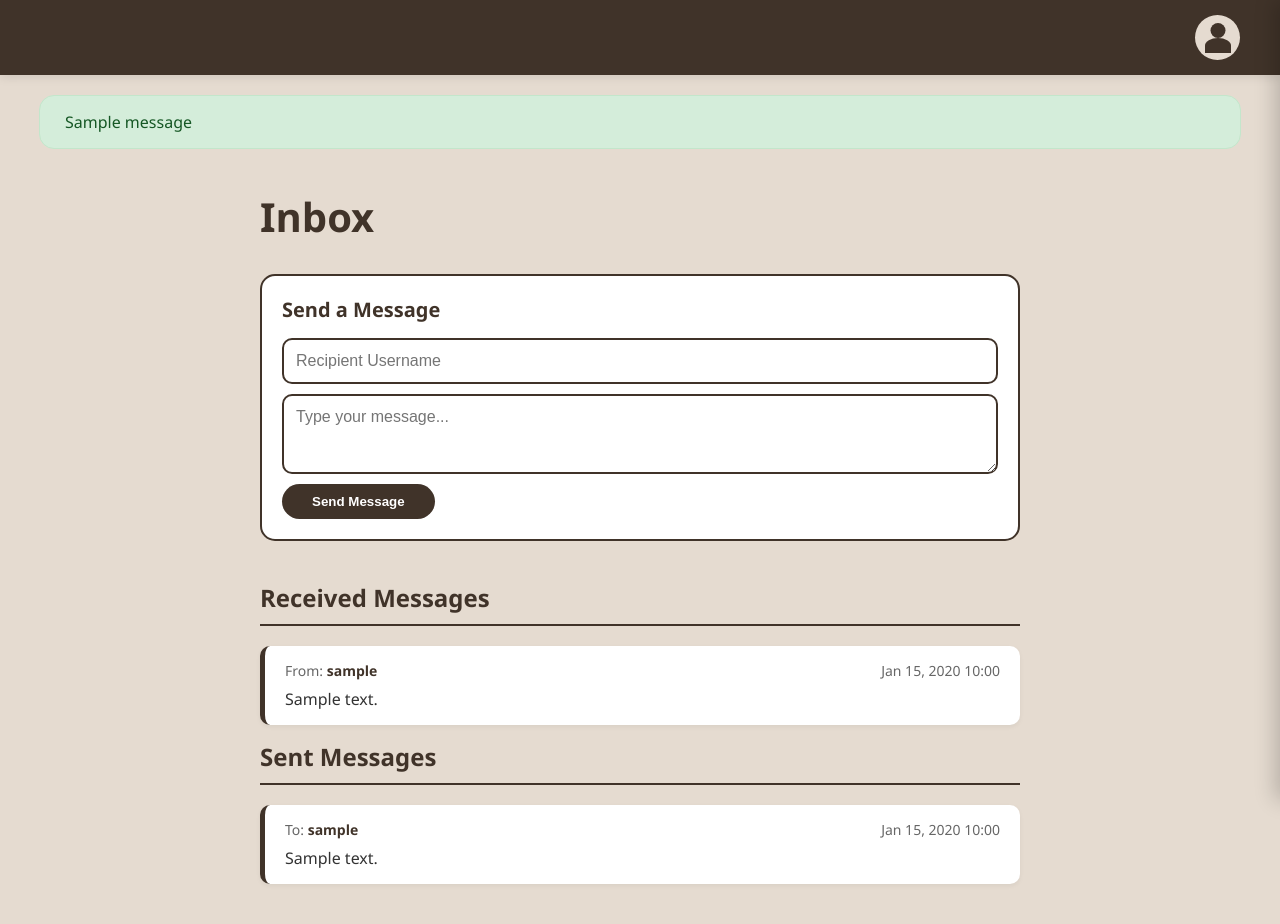
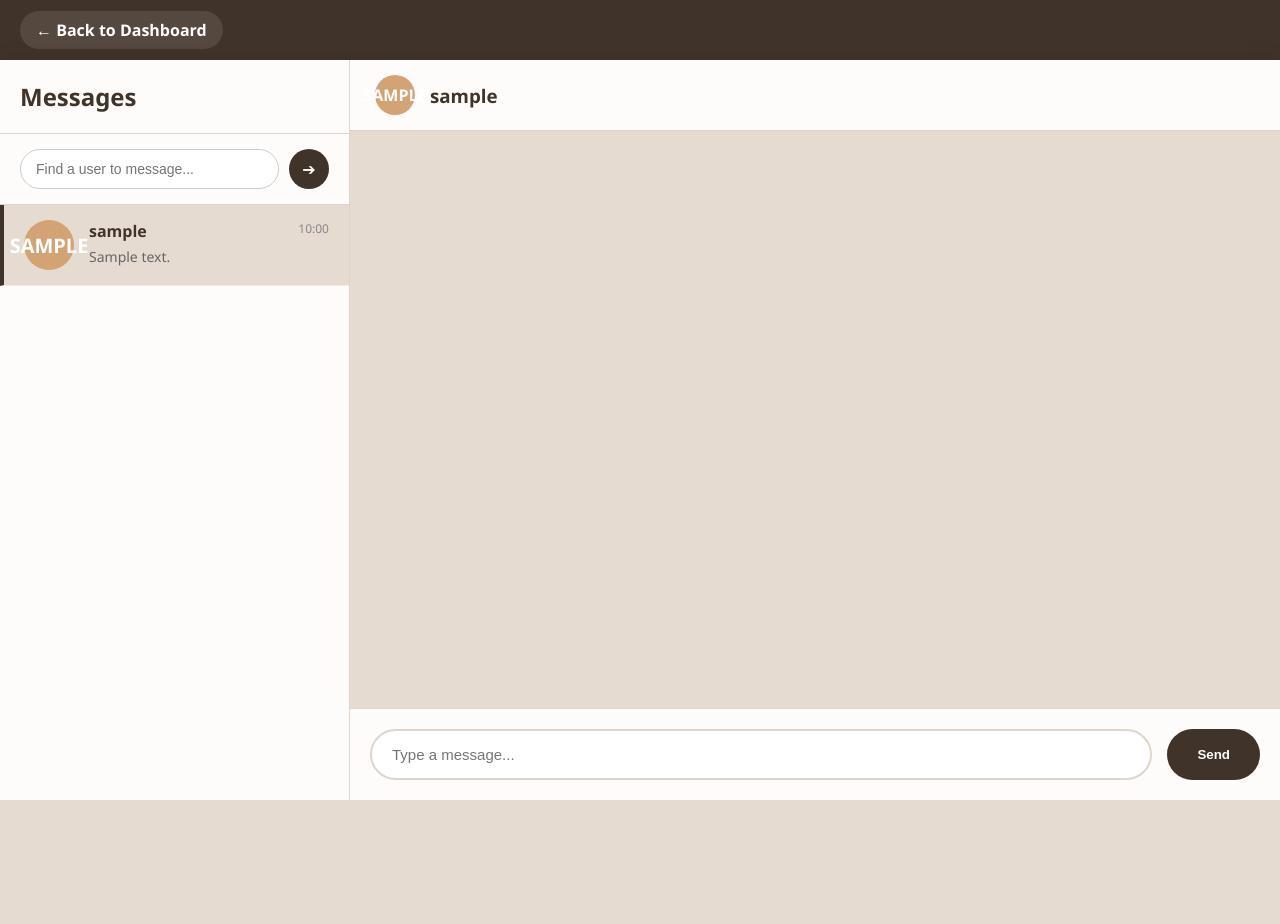
Before and after one commit to Phygellus/HabangBahay, a Django app: template HabangBahay/templates/dashboard/inbox.html in a window 1280 px wide. After the commit the page ends 800 px from the top, so only its background shows below. Run offline with Django 5.2, Linux system fonts and the light colour scheme; tables that the repository leaves empty hold one stand-in row (values such as "Sample post"); the template is opened without the code that fills it: values that come from a table or form of the project are taken from there, most other values are stand-ins (such as "Sample title", 1, 10 or a date in 2020); one stand-in notice (Sample message) is shown.

Commit message:
style(inbox): Update inbox and messaging system look

```diff
--- a/HabangBahay/apps/dashboard/urls.py
+++ b/HabangBahay/apps/dashboard/urls.py
@@ -11,5 +11,6 @@ urlpatterns = [
     path('payment/<int:house_id>/', views.payment, name='payment'),
     path('add-house/', views.add_house, name='add_house'),
     path('inbox/', views.inbox, name='inbox'),
+    path('inbox/<int:active_user_id>/', views.inbox, name='inbox_with_user'),
     path('send-message/', views.send_message, name='send_message'),
 ]
--- a/HabangBahay/static/css/dashboard/inbox.css
+++ b/HabangBahay/static/css/dashboard/inbox.css
@@ -1,247 +1,129 @@
 * { box-sizing: border-box; margin: 0; padding: 0; }
-
 body {
     background-color: #e5dbd0;
-    font-family: Arial, sans-serif;
-    min-height: 100vh;
+    font-family: 'Segoe UI', Arial, sans-serif;
+    height: 100vh;
+    display: flex;
+    flex-direction: column;
+    overflow: hidden;
 }
 
 .top-bar {
-    width: 100%;
-    height: 70px;
-    background-color: #403329;
-    display: flex;
-    align-items: center;
-    justify-content: flex-end;
-    padding-right: 45px;
+    height: 60px; background-color: #403329;
+    display: flex; align-items: center; padding: 0 20px;
+}
+.back-btn {
+    color: white; text-decoration: none; font-weight: bold; font-size: 16px;
+    background: rgba(255,255,255,0.1); padding: 8px 16px; border-radius: 20px;
+    transition: background 0.2s;
+}
+.back-btn:hover { background: rgba(255,255,255,0.2); }
+
+.chat-app {
+    display: flex; flex-grow: 1; height: calc(100vh - 60px);
+    max-width: 1400px; margin: 0 auto; width: 100%;
+    background: white; box-shadow: 0 0 20px rgba(0,0,0,0.1);
 }
 
-.profile-photo {
-    width: 48px;
-    height: 48px;
-    border-radius: 50%;
-    background-color: #eee;
-    cursor: pointer;
-    position: relative;
+.chat-sidebar {
+    width: 350px; border-right: 1px solid #e0d5cb;
+    display: flex; flex-direction: column; background: #fdfcfb;
 }
 
-.profile-photo::before {
-    content: "";
-    width: 17px;
-    height: 17px;
-    background-color: white;
-    border-radius: 50%;
-    position: absolute;
-    top: 8px;
-    left: 50%;
-    transform: translateX(-50%);
+.sidebar-header {
+    padding: 20px; border-bottom: 1px solid #e0d5cb;
+}
+.sidebar-header h2 { color: #403329; font-size: 24px; }
+
+.new-message-form { padding: 15px 20px; border-bottom: 1px solid #e0d5cb; }
+.new-message-form form { display: flex; gap: 10px; }
+.new-message-form input {
+    flex-grow: 1; padding: 10px 15px; border: 1px solid #ccc;
+    border-radius: 20px; outline: none; font-size: 14px;
+}
+.new-message-form button {
+    background: #403329; color: white; border: none; border-radius: 50%;
+    width: 40px; height: 40px; cursor: pointer; font-size: 16px;
 }
 
-.profile-photo::after {
-    content: "";
-    width: 30px;
-    height: 17px;
-    background-color: white;
-    border-radius: 50% 50% 0 0;
-    position: absolute;
-    bottom: 6px;
-    left: 50%;
-    transform: translateX(-50%);
+.conversation-list { flex-grow: 1; overflow-y: auto; }
+.conversation-item {
+    display: flex; padding: 15px 20px; gap: 15px;
+    text-decoration: none; color: inherit; transition: background 0.2s;
+    border-bottom: 1px solid #f0ebe6;
+}
+.conversation-item:hover { background: #f5f0eb; }
+.conversation-item.active { background: #e5dbd0; border-left: 4px solid #403329; }
+
+.avatar {
+    width: 50px; height: 50px; border-radius: 50%; background: #d4a373;
+    color: white; display: flex; align-items: center; justify-content: center;
+    font-size: 20px; font-weight: bold; flex-shrink: 0;
 }
 
-h1 {
-    margin: 32px 39px 20px 39px;
-    font-size: 48px;
-    color: #403329;
+.convo-details { flex-grow: 1; overflow: hidden; }
+.convo-header { display: flex; justify-content: space-between; margin-bottom: 5px; }
+.convo-header .name { font-weight: bold; color: #403329; }
+.convo-header .time { font-size: 12px; color: #888; }
+.convo-details .snippet { font-size: 14px; color: #666; white-space: nowrap; overflow: hidden; text-overflow: ellipsis; }
+
+.chat-main { flex-grow: 1; display: flex; flex-direction: column; background: #fff; }
+
+.chat-header {
+    padding: 15px 25px; border-bottom: 1px solid #e0d5cb;
+    display: flex; align-items: center; gap: 15px; background: #fdfcfb;
+}
+.chat-header .avatar { width: 40px; height: 40px; font-size: 16px; }
+.chat-header h3 { color: #403329; }
+
+.chat-history {
+    flex-grow: 1; padding: 25px; overflow-y: auto;
+    display: flex; flex-direction: column; gap: 15px;
+    background: #e5dbd0; /* Slight background tint for chat area */
 }
 
-.username { color: #5a4738; }
+.message-row { display: flex; width: 100%; }
+.message-row.sent { justify-content: flex-end; }
+.message-row.received { justify-content: flex-start; }
 
-.messages { margin: 20px 39px; }
-
-.alert {
-    padding: 15px 20px;
-    border-radius: 35px;
-    margin-bottom: 15px;
-    font-size: 16px;
-    text-align: center;
+.message-bubble {
+    max-width: 60%; padding: 12px 18px; border-radius: 18px;
+    font-size: 15px; line-height: 1.4; position: relative;
 }
 
-.alert-success { background: #d4edda; color: #155724; border: 2px solid #c3e6cb; }
-.alert-error { background: #f8d7da; color: #721c24; border: 2px solid #f5c6cb; }
-
-/* Send Message Box */
-.send-message-box {
-    margin: 20px 39px;
-    padding: 25px;
-    background-color: rgba(255, 255, 255, 0.5);
-    border-radius: 15px;
-    border: 2px solid #403329;
+.sent .message-bubble {
+    background: #403329; color: white;
+    border-bottom-right-radius: 4px;
+}
+.received .message-bubble {
+    background: white; color: #333; border: 1px solid #e0d5cb;
+    border-bottom-left-radius: 4px;
 }
 
-.send-message-box h2 {
-    color: #403329;
-    margin-bottom: 15px;
-    font-size: 22px;
+.message-time {
+    display: block; font-size: 11px; margin-top: 5px; opacity: 0.7; text-align: right;
 }
 
-.send-message-box form {
-    display: flex;
-    flex-direction: column;
-    gap: 12px;
+.chat-input-area {
+    padding: 20px; border-top: 1px solid #e0d5cb; background: #fdfcfb;
 }
+.chat-input-area form { display: flex; gap: 15px; }
+.chat-input-area input {
+    flex-grow: 1; padding: 15px 20px; border: 2px solid #e0d5cb;
+    border-radius: 30px; outline: none; font-size: 15px; transition: border 0.2s;
+}
+.chat-input-area input:focus { border-color: #403329; }
+.chat-input-area button {
+    background: #403329; color: white; border: none; border-radius: 30px;
+    padding: 0 30px; font-weight: bold; cursor: pointer; transition: background 0.2s;
+}
+.chat-input-area button:hover { background: #514238; }
 
-.send-message-box input,
-.send-message-box textarea {
-    padding: 12px 16px;
-    border: 2px solid #403329;
-    border-radius: 10px;
-    font-size: 16px;
-    font-family: Arial, sans-serif;
-    outline: none;
-    background-color: white;
+.empty-chat, .empty-sidebar {
+    flex-grow: 1; display: flex; flex-direction: column;
+    align-items: center; justify-content: center; color: #888; text-align: center;
+    padding: 40px; background: #fdfcfb;
 }
-
-.send-message-box textarea {
-    min-height: 100px;
-    resize: vertical;
-}
-
-.send-message-box button {
-    align-self: flex-start;
-    padding: 12px 40px;
-    background-color: #403329;
-    color: white;
-    border: none;
-    border-radius: 25px;
-    font-size: 16px;
-    font-weight: bold;
-    cursor: pointer;
-}
-
-.send-message-box button:hover {
-    background-color: #514238;
-}
-
-/* Messages Sections */
-.messages-section {
-    margin: 30px 39px;
-}
-
-.messages-section h2 {
-    color: #403329;
-    font-size: 24px;
-    margin-bottom: 15px;
-    padding-bottom: 8px;
-    border-bottom: 2px solid #403329;
-}
-
-.message-card {
-    background-color: white;
-    border-radius: 12px;
-    padding: 15px 20px;
-    margin-bottom: 12px;
-    border-left: 5px solid #403329;
-    box-shadow: 0 2px 5px rgba(0, 0, 0, 0.08);
-}
-
-.message-card.unread {
-    border-left-color: #d97706;
-    background-color: #fff8e7;
-}
-
-.message-header {
-    display: flex;
-    justify-content: space-between;
-    margin-bottom: 8px;
-    font-size: 14px;
-}
-
-.message-from {
-    font-weight: bold;
-    color: #403329;
-}
-
-.message-date {
-    color: #888;
-}
-
-.message-body {
-    color: #333;
-    font-size: 16px;
-    line-height: 1.4;
-}
-
-.no-messages {
-    color: #888;
-    font-style: italic;
-    padding: 10px 0;
-}
-
-/* Sidebar */
-.sidebar {
-    position: fixed;
-    top: 0;
-    right: 0;
-    width: 367px;
-    height: 100vh;
-    background-color: #403329;
-    color: white;
-    transform: translateX(100%);
-    transition: transform 0.3s ease;
-    z-index: 10;
-}
-
-.sidebar.active { transform: translateX(0); }
-
-.sidebar-user {
-    height: 152px;
-    display: flex;
-    align-items: center;
-    padding-left: 25px;
-    border-bottom: 2px solid #ddd;
-}
-
-.sidebar-user .profile-photo {
-    width: 62px;
-    height: 62px;
-    margin-right: 27px;
-}
-
-.sidebar-user .username {
-    font-size: 30px;
-    color: white;
-}
-
-.sidebar-menu a,
-.sidebar-logout-btn {
-    display: flex;
-    align-items: center;
-    height: 85px;
-    padding-left: 13px;
-    color: white;
-    text-decoration: none;
-    font-size: 25px;
-    border-bottom: 1px solid #aaa;
-    background: none;
-    border-left: none;
-    border-right: none;
-    border-top: none;
-    width: 100%;
-    text-align: left;
-    cursor: pointer;
-    font-family: Arial, sans-serif;
-}
-
-.sidebar-menu a:hover,
-.sidebar-logout-btn:hover {
-    background-color: #514238;
-}
-
-@media (max-width: 600px) {
-    h1 { font-size: 32px; margin-left: 20px; }
-    .send-message-box,
-    .messages-section,
-    .messages { margin-left: 20px; margin-right: 20px; }
-    .sidebar { width: 280px; }
-}
+.empty-chat .icon { font-size: 60px; margin-bottom: 20px; }
+.empty-chat h2 { color: #403329; margin-bottom: 10px; }
+.empty-sidebar { font-size: 14px; padding: 20px; }
--- a/HabangBahay/templates/dashboard/inbox.html
+++ b/HabangBahay/templates/dashboard/inbox.html
@@ -3,121 +3,107 @@
 <head>
     <meta charset="UTF-8">
     <meta name="viewport" content="width=device-width, initial-scale=1.0">
-    <title>Inbox - HABANGBAHAY</title>
+    <title>Messages - HABANGBAHAY</title>
     {% load static %}
-    <link rel="stylesheet" href="{% static 'css/dashboard/home.css' %}">
-    <style>
-        /* Extra CSS just for the inbox layout */
-        .inbox-container { max-width: 800px; margin: 40px auto; padding: 0 20px; }
-        .inbox-container h1 { color: #403329; font-size: 40px; margin-bottom: 30px; }
-
-        .send-box {
-            background-color: white; border: 2px solid #403329; border-radius: 15px;
-            padding: 20px; margin-bottom: 40px;
-        }
-        .send-box h2 { color: #403329; font-size: 20px; margin-bottom: 15px; }
-        .send-box form { display: flex; flex-direction: column; gap: 10px; }
-        .send-box input, .send-box textarea {
-            padding: 12px; border: 2px solid #403329; border-radius: 10px;
-            font-family: Arial, sans-serif; font-size: 16px; outline: none;
-        }
-        .send-box textarea { min-height: 80px; resize: vertical; }
-        .send-box button {
-            align-self: flex-start; padding: 10px 30px; background-color: #403329;
-            color: white; border: none; border-radius: 20px; font-weight: bold; cursor: pointer;
-        }
-
-        .message-section h2 { color: #403329; border-bottom: 2px solid #403329; padding-bottom: 10px; margin-bottom: 20px; }
-        .message-card {
-            background: white; border-left: 5px solid #403329; border-radius: 10px;
-            padding: 15px 20px; margin-bottom: 15px; box-shadow: 0 2px 5px rgba(0,0,0,0.05);
-        }
-        .message-header { display: flex; justify-content: space-between; margin-bottom: 8px; font-size: 14px; color: #666; }
-        .message-header strong { color: #403329; }
-        .message-body { font-size: 16px; color: #333; }
-        .empty-text { color: #888; font-style: italic; margin-bottom: 30px; }
-    </style>
+    <link rel="stylesheet" href="{% static 'css/dashboard/inbox.css' %}">
 </head>
 <body>
+    <!-- Top Bar -->
     <div class="top-bar">
-        <div class="profile-photo" onclick="toggleSidebar()"></div>
+        <a href="{% url 'dashboard:home' %}" class="back-btn">← Back to Dashboard</a>
     </div>
 
-    {% if messages %}
-        <div class="messages" style="margin: 20px 39px;">
-            {% for message in messages %}
-                <div class="alert alert-{{ message.tags }}">{{ message }}</div>
-            {% endfor %}
+    <div class="chat-app">
+        <!-- LEFT SIDEBAR: Conversations -->
+        <div class="chat-sidebar">
+            <div class="sidebar-header">
+                <h2>Messages</h2>
             </div>
-    {% endif %}
 
-    <div class="inbox-container">
-        <h1>Inbox</h1>
-
-        <!-- Send Message Form -->
-        <div class="send-box">
-            <h2>Send a Message</h2>
+            <!-- New Message Search -->
+            <div class="new-message-form">
                 <form method="POST" action="{% url 'dashboard:send_message' %}">
                     {% csrf_token %}
-                <input type="text" name="receiver_username" placeholder="Recipient Username" required>
-                <textarea name="description" placeholder="Type your message..." required></textarea>
-                <button type="submit">Send Message</button>
+                    <input type="text" name="receiver_username" placeholder="Find a user to message..." required>
+                    <button type="submit">➔</button>
                 </form>
             </div>
 
-        <!-- Received Messages -->
-        <div class="message-section">
-            <h2>Received Messages</h2>
-            {% for msg in received_messages %}
-                <div class="message-card">
-                    <div class="message-header">
-                        <span>From: <strong>{{ msg.sender.user.username }}</strong></span>
-                        <span>{{ msg.date_sent|date:"M d, Y H:i" }}</span>
+            <!-- Conversation List -->
+            <div class="conversation-list">
+                {% for convo in conversations %}
+                <a href="{% url 'dashboard:inbox_with_user' convo.user.id %}"
+                   class="conversation-item {% if active_user_id == convo.user.id %}active{% endif %}">
+
+                    <div class="avatar">{{ convo.user.username|first|upper }}</div>
+                    <div class="convo-details">
+                        <div class="convo-header">
+                            <span class="name">{{ convo.user.username }}</span>
+                            <span class="time">{{ convo.last_message.date_sent|time:"H:i" }}</span>
                         </div>
-                    <div class="message-body">{{ msg.description }}</div>
+                        <p class="snippet">{{ convo.last_message.description|truncatechars:30 }}</p>
                     </div>
+                </a>
                 {% empty %}
-                <p class="empty-text">No messages received yet.</p>
-            {% endfor %}
+                <div class="empty-sidebar">
+                    <p>No messages yet.</p>
                 </div>
-
-        <!-- Sent Messages -->
-        <div class="message-section">
-            <h2>Sent Messages</h2>
-            {% for msg in sent_messages %}
-                <div class="message-card">
-                    <div class="message-header">
-                        <span>To: <strong>{{ msg.receiver.user.username }}</strong></span>
-                        <span>{{ msg.date_sent|date:"M d, Y H:i" }}</span>
-                    </div>
-                    <div class="message-body">{{ msg.description }}</div>
-                </div>
-            {% empty %}
-                <p class="empty-text">No messages sent yet.</p>
                 {% endfor %}
             </div>
         </div>
 
-    <!-- Sidebar -->
-    <div class="sidebar" id="sidebar">
-        <div class="sidebar-user">
-            <div class="profile-photo"></div>
-            <span class="username">{{ username }}</span>
+        <!-- RIGHT SIDE: Active Chat Area -->
+        <div class="chat-main">
+            {% if active_conversation %}
+
+                <!-- Chat Header -->
+                <div class="chat-header">
+                    <div class="avatar">{{ active_conversation.user.username|first|upper }}</div>
+                    <h3>{{ active_conversation.user.username }}</h3>
                 </div>
-        <div class="sidebar-menu">
-            <a href="{% url 'dashboard:home' %}">Dashboard</a>
-            <a href="{% url 'dashboard:add_house' %}">Add a House</a>
-            <a href="{% url 'dashboard:inbox' %}">Inbox</a>
-            <a href="{% url 'prof:home' %}">Profile</a>
-            <a href="{% url 'settings:home' %}">Settings</a>
-            <a href="{% url 'dashboard:logout' %}">Logout</a>
+
+                <!-- Chat History -->
+                <div class="chat-history">
+                    {% for msg in active_conversation.messages %}
+                        {% if msg.sender.user.id == user.id %}
+                            <!-- My Message (Right) -->
+                            <div class="message-row sent">
+                                <div class="message-bubble">
+                                    {{ msg.description }}
+                                    <span class="message-time">{{ msg.date_sent|time:"H:i" }}</span>
                                 </div>
                             </div>
+                        {% else %}
+                            <!-- Their Message (Left) -->
+                            <div class="message-row received">
+                                <div class="message-bubble">
+                                    {{ msg.description }}
+                                    <span class="message-time">{{ msg.date_sent|time:"H:i" }}</span>
+                                </div>
+                            </div>
+                        {% endif %}
+                    {% endfor %}
+                </div>
 
-    <script>
-        function toggleSidebar() {
-            document.getElementById("sidebar").classList.toggle("active");
-        }
-    </script>
+                <!-- Chat Input -->
+                <div class="chat-input-area">
+                    <form method="POST" action="{% url 'dashboard:send_message' %}">
+                        {% csrf_token %}
+                        <input type="hidden" name="active_user_id" value="{{ active_user_id }}">
+                        <input type="text" name="description" placeholder="Type a message..." required autocomplete="off">
+                        <button type="submit">Send</button>
+                    </form>
+                </div>
+
+            {% else %}
+                <!-- No Chat Selected -->
+                <div class="empty-chat">
+                    <div class="icon">💬</div>
+                    <h2>Your Messages</h2>
+                    <p>Select a conversation from the left, or search for a user to start a new chat.</p>
+                </div>
+            {% endif %}
+        </div>
+    </div>
 </body>
 </html>
```
Also changed, not shown: HabangBahay/apps/dashboard/views.py (+46 -32 lines). Lines whose indentation alone changed are shown as unchanged.
